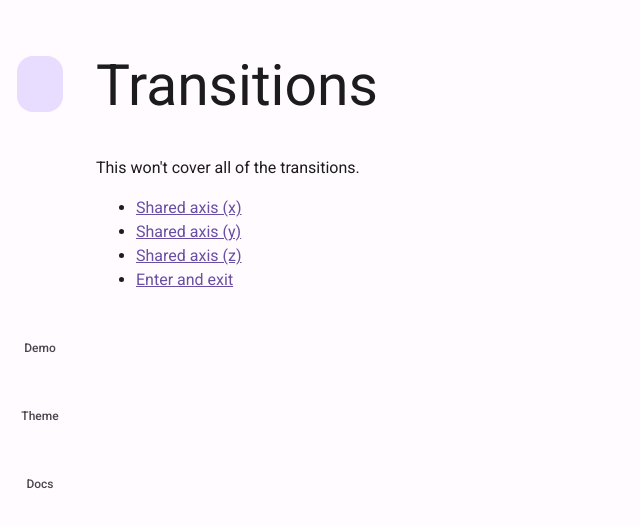
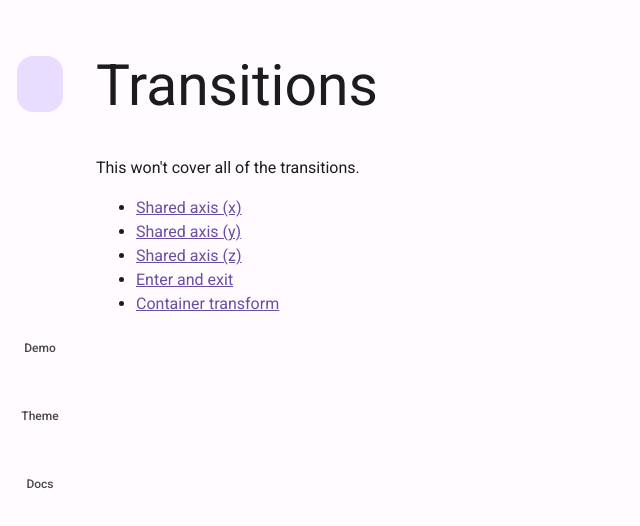
Before and after one commit to KTibow/m3-svelte, a SvelteKit app: page /transitions in a window 1280 px wide. Shown: the top 526 px of the page, without its empty margins (0-640 px from the left). Built offline with nearby package versions, Linux system fonts and the light colour scheme; some icons are missing.

Commit message:
i forgor container transform

```diff
--- a/src/routes/transitions/+page.svelte
+++ b/src/routes/transitions/+page.svelte
@@ -9,6 +9,7 @@
   <li><a href="{base}/transitions/shared-axis-y">Shared axis (y)</a></li>
   <li><a href="{base}/transitions/shared-axis-z">Shared axis (z)</a></li>
   <li><a href="{base}/transitions/enter-exit">Enter and exit</a></li>
+  <li><a href="{base}/transitions/container-transform">Container transform</a></li>
 </ul>
 
 <style>
```
